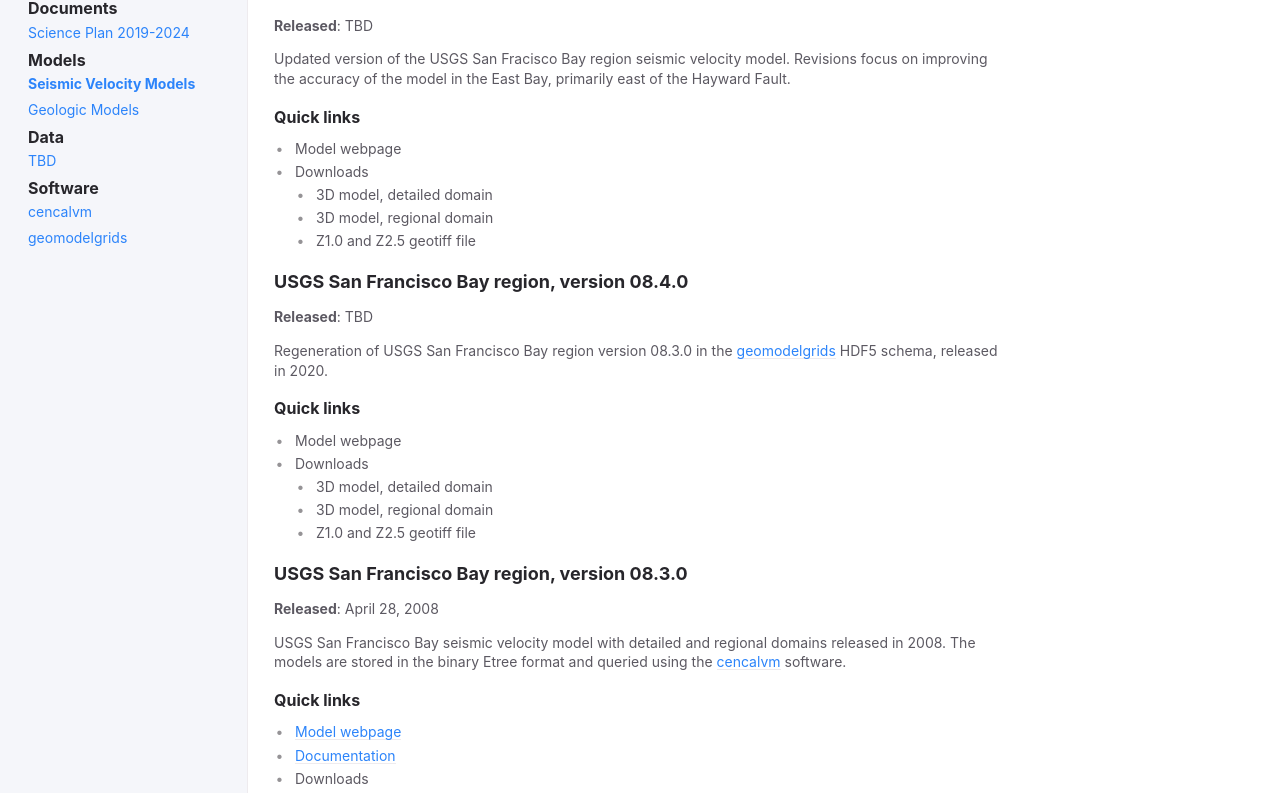
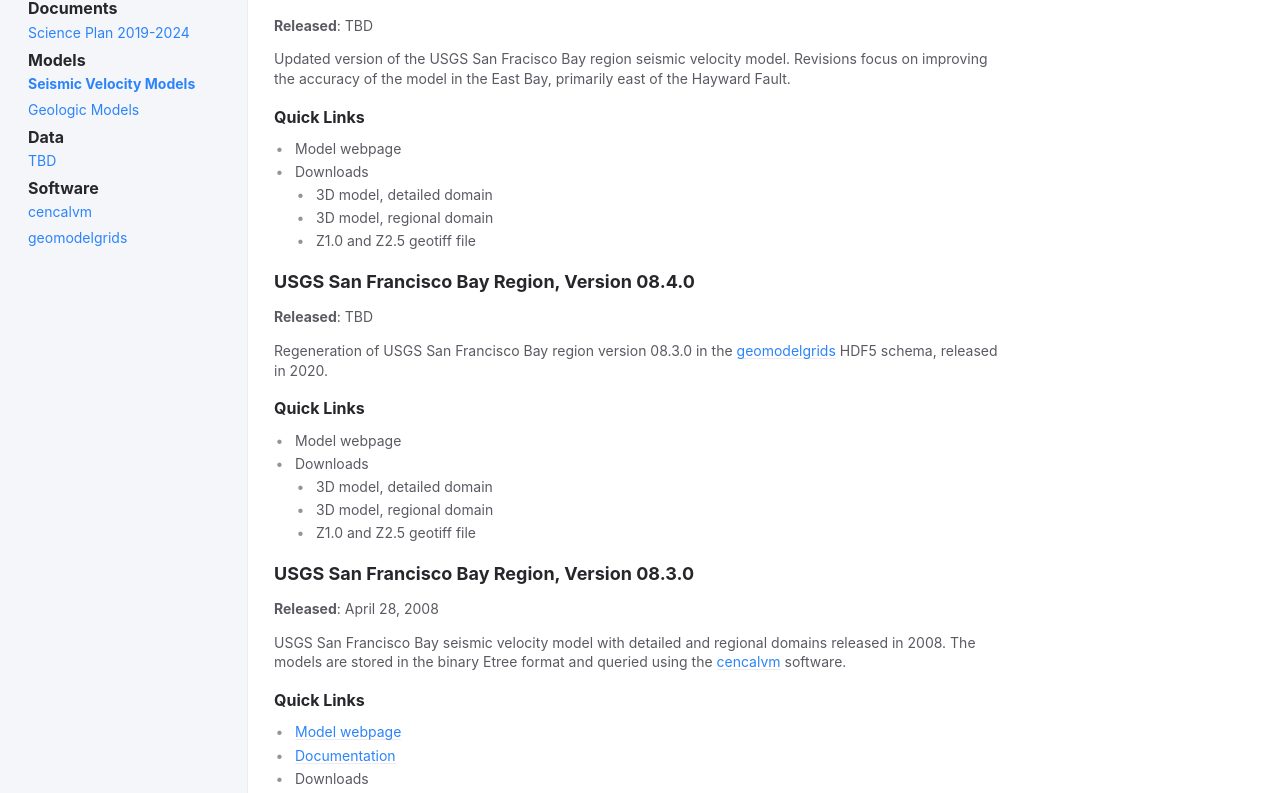
Before and after one commit to baagaard-usgs/sfcvm-website, a Jekyll site: the page built from models/seismic.md, in a window 1280 px wide. Shown: the part 218-1011 px from the top of the page. Built offline with Jekyll 4.4.1, drawn with Linux system fonts in a browser that asks for light colours; our own code applies the rules of GitHub Pages for plain Markdown files; a script that is not in the unit is left out.

Commit message:
Small formatting fixes.

```diff
--- a/models/seismic.md
+++ b/models/seismic.md
@@ -8,7 +8,7 @@ Updated version of the USGS San Fracisco Bay region seismic velocity
 model. Revisions focus on improving the accuracy of the model in the
 East Bay, primarily east of the Hayward Fault.
 
-### Quick links
+### Quick Links
 
 * Model webpage
 * Downloads
@@ -16,7 +16,7 @@ East Bay, primarily east of the Hayward Fault.
   - 3D model, regional domain
   - Z1.0 and Z2.5 geotiff file
 
-## USGS San Francisco Bay region, version 08.4.0
+## USGS San Francisco Bay Region, Version 08.4.0
 
 **Released**: TBD
 
@@ -24,7 +24,7 @@ Regeneration of USGS San Francisco Bay region version 08.3.0 in the
 [geomodelgrids](../software/geomodelgrids.html) HDF5 schema, released
 in 2020.
 
-### Quick links
+### Quick Links
 
 * Model webpage
 * Downloads
@@ -32,7 +32,7 @@ in 2020.
   - 3D model, regional domain
   - Z1.0 and Z2.5 geotiff file
 
-## USGS San Francisco Bay region, version 08.3.0
+## USGS San Francisco Bay Region, Version 08.3.0
 
 **Released**: April 28, 2008
 
@@ -41,7 +41,7 @@ regional domains released in 2008. The models are stored in the binary
 Etree format and queried using the
 [cencalvm](../software/cencalvm.html) software.
 
-### Quick links
+### Quick Links
 
 * [Model webpage](https://earthquake.usgs.gov/data/3dgeologic/)
 * [Documentation](https://earthquake.usgs.gov/data/3dgeologic/documentation.php)
```
Also changed, not shown: data/placeholder.md (+1 -1 lines), models/geologic.md (+1 -1 lines), software/cencalvm.md (+5 -1 lines), software/geomodelgrids.md (+1 -1 lines).
